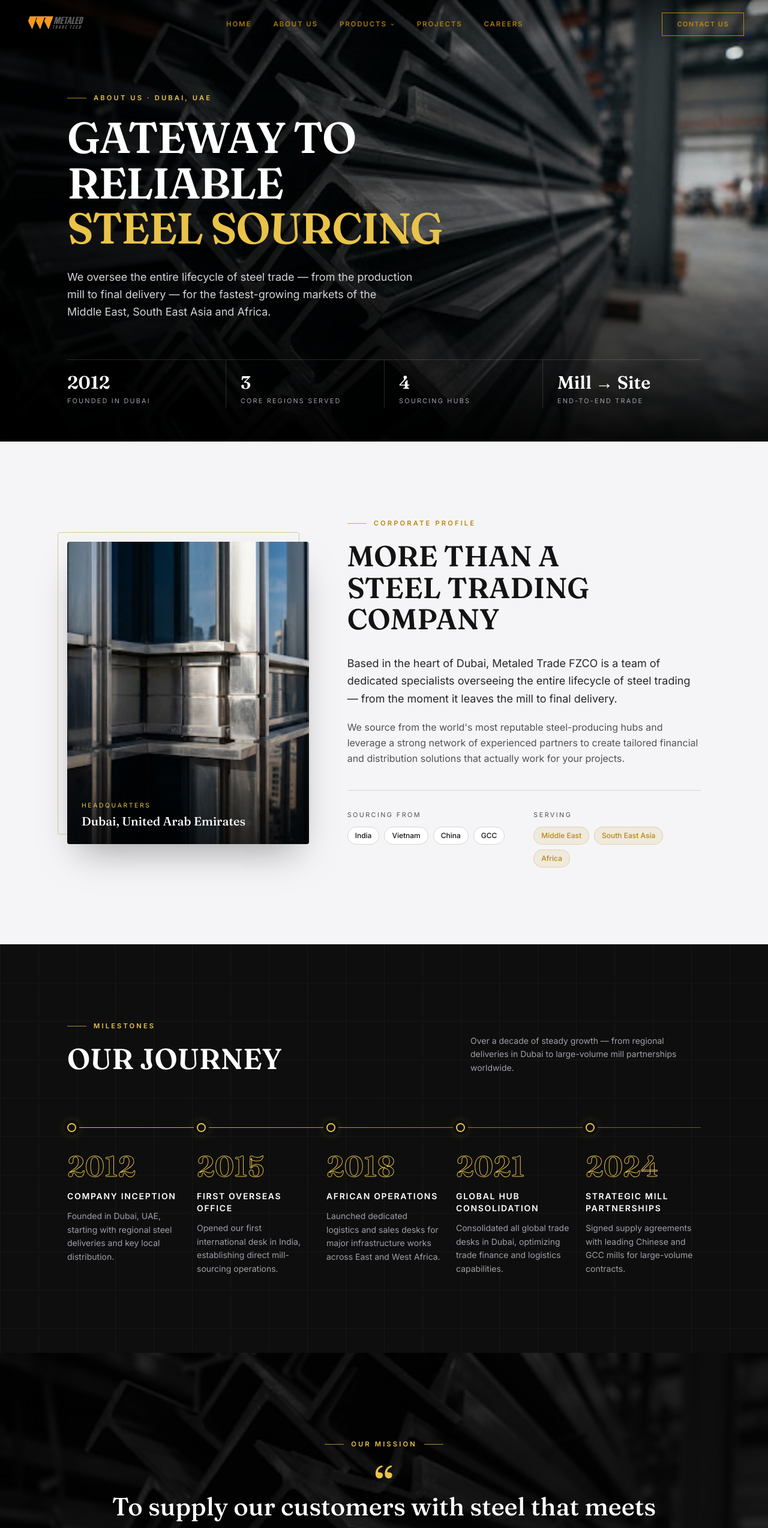
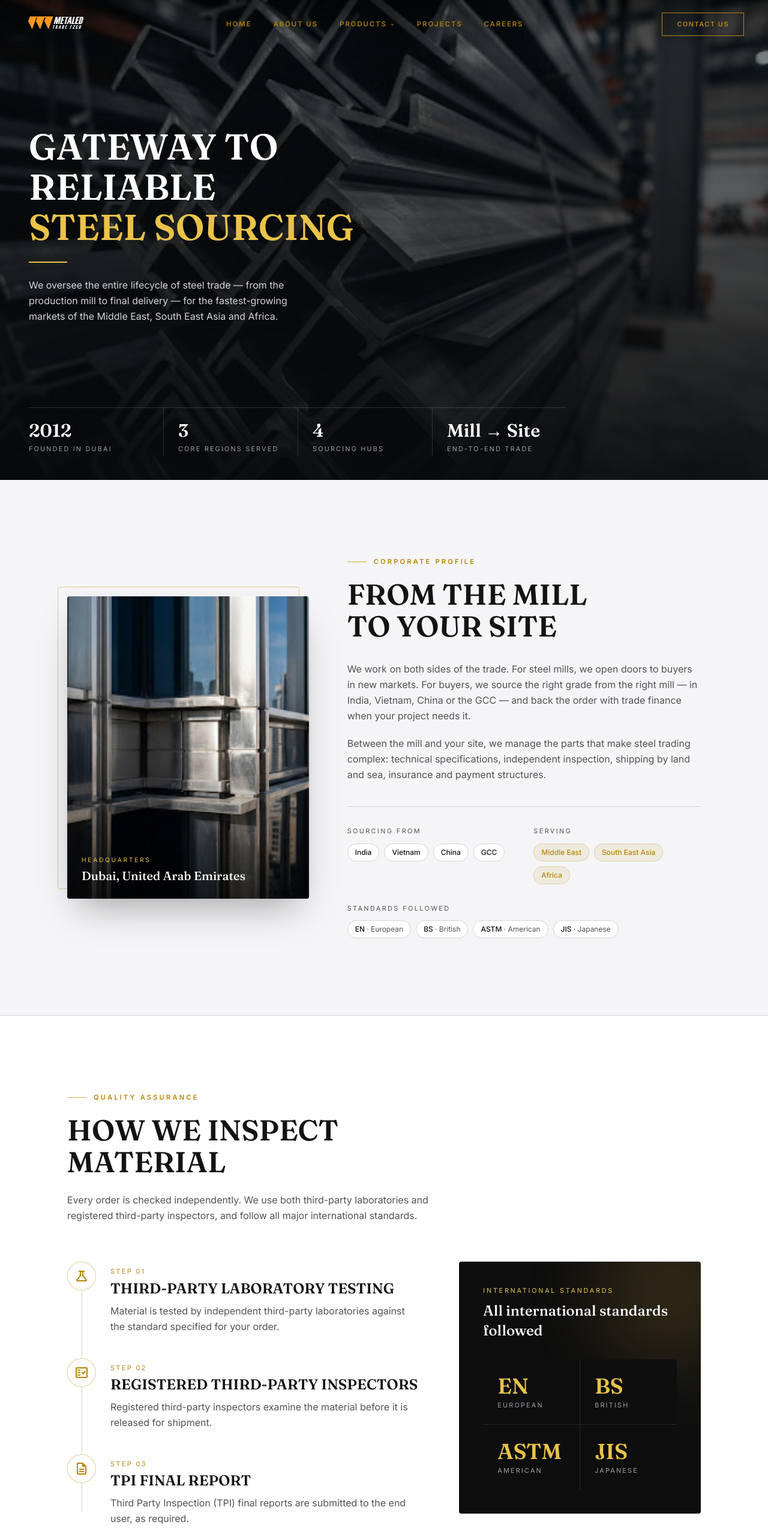
Before and after one commit to tusharikasuman/metaledtrade, a React (Vite) app in the folder frontend/: page /about in a window 1280 px wide. Shown: the top 2547 px of the page at 60% size. Built offline with nearby package versions, Linux system fonts and the light colour scheme.

Commit message:
home and about page content changed

```diff
--- a/frontend/src/Components/Navbar.jsx
+++ b/frontend/src/Components/Navbar.jsx
@@ -1,8 +1,13 @@
 import React, { useState, useEffect } from "react";
-import { Link } from "react-router-dom";
+import { Link, useLocation } from "react-router-dom";
 import { HiMenu, HiX, HiChevronDown } from "react-icons/hi";
 import { motion, AnimatePresence } from "framer-motion";
 import logo from "../assets/metaled-logo.png";
+import logoLight from "../assets/metaled-logo-light.png";
+
+// Pages whose top section is a dark video/photo hero — the unscrolled,
+// transparent navbar sits on dark there, so it needs the light logo.
+const DARK_HERO_PATHS = ["/", "/about", "/projects"];
 
 const NAV_LINKS = [
   { label: "Home", href: "/" },
@@ -23,6 +28,8 @@ const NAV_LINKS = [
 export default function Navbar() {
   const [open, setOpen] = useState(false);
   const [isScrolled, setIsScrolled] = useState(false);
+  const { pathname } = useLocation();
+  const onDarkHero = !isScrolled && DARK_HERO_PATHS.includes(pathname);
 
   useEffect(() => {
     document.documentElement.classList.add("light");
@@ -50,7 +57,7 @@ export default function Navbar() {
         <div className="max-w-[1400px] mx-auto px-5 md:px-10 flex items-center justify-between gap-6">
           <Link to="/" className="shrink-0 flex items-center">
             <img
-              src={logo}
+              src={onDarkHero ? logoLight : logo}
               alt="Metaled Trade FZCO"
               className="h-8 md:h-10 w-auto object-contain"
             />
--- a/frontend/src/Pages/About.jsx
+++ b/frontend/src/Pages/About.jsx
@@ -3,7 +3,7 @@ import { Link } from 'react-router-dom'
 import { motion } from 'framer-motion'
 import steelBeams from '../assets/about/steel_beams.jpg'
 import dubaiFacade from '../assets/about/building_detail.jpg'
-import ceoPhoto from '../assets/ceo_photo.jpeg'
+import ceoPhoto from '../assets/ceo.jpeg'
 import HeroVideoBackground from '../Components/HeroVideoBackground'
 
 const HERO_VIDEOS = [
@@ -25,6 +25,19 @@ const HERO_FACTS = [
 
 const SOURCING_HUBS = ['India', 'Vietnam', 'China', 'GCC']
 const MARKETS = ['Middle East', 'South East Asia', 'Africa']
+
+const STANDARDS = [
+    { code: 'EN', origin: 'European' },
+    { code: 'BS', origin: 'British' },
+    { code: 'ASTM', origin: 'American' },
+    { code: 'JIS', origin: 'Japanese' },
+]
+
+const INSPECTION_STEPS = [
+    { title: 'Third-party laboratory testing', desc: 'Material is tested by independent third-party laboratories against the standard specified for your order.', icon: 'science' },
+    { title: 'Registered third-party inspectors', desc: 'Registered third-party inspectors examine the material before it is released for shipment.', icon: 'fact_check' },
+    { title: 'TPI final report', desc: 'Third Party Inspection (TPI) final reports are submitted to the end user, as required.', icon: 'description' },
+]
 
 const MISSION_PILLARS = [
     { title: 'Industry Standards', desc: 'Every shipment verified against recognized international specifications before it ships.', icon: 'verified' },
@@ -88,40 +101,45 @@ function Eyebrow({ children, dark = false, center = false }) {
 
 function Hero() {
     return (
-        <section className="relative min-h-[92vh] pt-32 md:pt-36 flex flex-col justify-end overflow-hidden">
+        <section className="relative min-h-screen flex flex-col overflow-hidden">
             <HeroVideoBackground
                 sources={HERO_VIDEOS}
                 fallbackSrc={steelBeams}
                 fallbackAlt="Metaled Trade FZCO steel operations"
             />
-            <div className="absolute inset-0 z-10 bg-gradient-to-r from-black/85 via-black/55 to-black/10" />
-            <div className="absolute inset-x-0 bottom-0 h-1/2 z-10 bg-gradient-to-t from-black/90 to-transparent" />
+            <div
+                className="absolute inset-0 z-10 pointer-events-none"
+                style={{ background: 'linear-gradient(180deg, rgba(9, 10, 12, 0.45) 0%, rgba(9, 10, 12, 0.92) 100%)' }}
+            />
 
-            <div className="relative z-20 w-full max-w-6xl mx-auto px-6 md:px-12 pb-10 md:pb-14">
+            {/* Left-aligned copy, vertically centred — mirrors the Home hero */}
+            <div className="relative z-20 flex-1 flex items-center w-full px-6 md:px-12 pt-28 pb-10">
                 <motion.div
-                    initial={{ opacity: 0, y: 32 }}
+                    initial={{ opacity: 0, y: 28 }}
                     animate={{ opacity: 1, y: 0 }}
-                    transition={{ duration: 1, delay: 0.2, ease: EASE }}
-                    className="max-w-3xl"
+                    transition={{ duration: 0.8, delay: 0.2, ease: 'easeOut' }}
+                    className="w-full max-w-[620px]"
                 >
-                    <Eyebrow dark>About Us · Dubai, UAE</Eyebrow>
-                    <h1 className="font-display text-4xl sm:text-5xl md:text-6xl lg:text-7xl font-semibold text-white uppercase leading-[1.05] tracking-tight">
+                    <h1 className="font-display text-4xl md:text-5xl lg:text-6xl font-semibold uppercase leading-[1.12] text-white">
                         Gateway to reliable
                         <br />
                         <span style={{ color: DARK_GOLD }}>steel sourcing</span>
                     </h1>
-                    <p className="mt-7 max-w-xl text-base md:text-lg text-zinc-300 leading-relaxed">
+                    <div className="w-16 h-0.5 my-6" style={{ background: DARK_GOLD }} />
+                    <p className="text-zinc-300 leading-relaxed max-w-[480px]">
                         We oversee the entire lifecycle of steel trade — from the production mill to final delivery —
                         for the fastest-growing markets of the Middle East, South East Asia and Africa.
                     </p>
                 </motion.div>
+            </div>
 
             <motion.div
                 initial={{ opacity: 0 }}
                 animate={{ opacity: 1 }}
                 transition={{ duration: 1, delay: 0.7 }}
-                    className="mt-12 md:mt-16 grid grid-cols-2 md:grid-cols-4 border-t border-white/15"
+                className="relative z-20 w-full px-6 md:px-12 pb-8 md:pb-10"
             >
+                <div className="max-w-4xl grid grid-cols-2 md:grid-cols-4 border-t border-white/15">
                     {HERO_FACTS.map((fact, i) => (
                         <div
                             key={fact.label}
@@ -131,8 +149,8 @@ function Hero() {
                             <span className="block mt-1 text-[0.68rem] uppercase tracking-[0.2em] text-zinc-400">{fact.label}</span>
                         </div>
                     ))}
+                </div>
             </motion.div>
-            </div>
         </section>
     )
 }
@@ -157,18 +175,19 @@ function Profile() {
                     <FadeUp>
                         <Eyebrow>Corporate Profile</Eyebrow>
                         <h2 className="font-display text-3xl md:text-5xl font-semibold text-ivory uppercase leading-[1.1] mb-8">
-                            More than a<br />steel trading company
+                            From the mill<br />to your site
                         </h2>
                     </FadeUp>
                     <FadeUp delay={0.1}>
-                        <p className="text-lg text-on-surface-variant leading-relaxed mb-5">
-                            Based in the heart of Dubai, Metaled Trade FZCO is a team of dedicated specialists overseeing the
-                            entire lifecycle of steel trading — from the moment it leaves the mill to final delivery.
+                        <p className="text-steel leading-relaxed mb-5">
+                            We work on both sides of the trade. For steel mills, we open doors to buyers in new markets.
+                            For buyers, we source the right grade from the right mill — in India, Vietnam, China or the
+                            GCC — and back the order with trade finance when your project needs it.
                         </p>
                         <p className="text-steel leading-relaxed">
-                            We source from the world's most reputable steel-producing hubs and leverage a strong network of
-                            experienced partners to create tailored financial and distribution solutions that actually work
-                            for your projects.
+                            Between the mill and your site, we manage the parts that make steel trading complex:
+                            technical specifications, independent inspection, shipping by land and sea, insurance and
+                            payment structures.
                         </p>
                     </FadeUp>
 
@@ -186,6 +205,76 @@ function Profile() {
                             <div className="flex flex-wrap gap-2">
                                 {MARKETS.map((m) => (
                                     <span key={m} className="px-3 py-1.5 text-xs font-medium rounded-full bg-gold/10 text-gold border border-gold/25">{m}</span>
+                                ))}
+                            </div>
+                        </div>
+                        <div className="sm:col-span-2">
+                            <span className="block text-[0.68rem] uppercase tracking-[0.22em] text-steel mb-3">Standards followed</span>
+                            <div className="flex flex-wrap gap-2">
+                                {STANDARDS.map((st) => (
+                                    <span key={st.code} className="px-3 py-1.5 text-xs font-medium border border-outline-variant rounded-full text-ivory bg-bg-alt">
+                                        {st.code} <span className="text-steel font-normal">· {st.origin}</span>
+                                    </span>
+                                ))}
+                            </div>
+                        </div>
+                    </FadeUp>
+                </div>
+            </div>
+        </section>
+    )
+}
+
+function Inspection() {
+    return (
+        <section className="bg-bg-alt border-y border-outline-variant py-24 lg:py-32">
+            <div className="max-w-6xl mx-auto px-6 md:px-12">
+                <FadeUp className="max-w-2xl mb-14 md:mb-16">
+                    <Eyebrow>Quality Assurance</Eyebrow>
+                    <h2 className="font-display text-3xl md:text-5xl font-semibold text-ivory uppercase leading-[1.1] mb-6">How we inspect material</h2>
+                    <p className="text-steel leading-relaxed">
+                        Every order is checked independently. We use both third-party laboratories and registered
+                        third-party inspectors, and follow all major international standards.
+                    </p>
+                </FadeUp>
+
+                <div className="grid grid-cols-1 lg:grid-cols-12 gap-12 lg:gap-16 items-start">
+                    <div className="lg:col-span-7 relative">
+                        <span className="absolute left-6 top-6 bottom-6 w-px bg-outline-variant" aria-hidden="true" />
+                        {INSPECTION_STEPS.map((step, i) => (
+                            <FadeUp key={step.title} delay={i * 0.12} className="relative">
+                                <div className={`group flex gap-6 ${i < INSPECTION_STEPS.length - 1 ? 'pb-10' : ''}`}>
+                                    <span className="relative z-10 shrink-0 w-12 h-12 flex items-center justify-center rounded-full bg-bg-alt border border-gold/40 text-gold transition-colors duration-500 group-hover:bg-gold group-hover:text-white">
+                                        <span className="material-symbols-outlined text-xl">{step.icon}</span>
+                                    </span>
+                                    <div className="pt-2">
+                                        <span className="block text-[0.68rem] uppercase tracking-[0.22em] text-gold mb-1">Step 0{i + 1}</span>
+                                        <h3 className="font-display text-xl md:text-2xl font-semibold text-ivory uppercase mb-2">{step.title}</h3>
+                                        <p className="text-steel leading-relaxed">{step.desc}</p>
+                                    </div>
+                                </div>
+                            </FadeUp>
+                        ))}
+                    </div>
+
+                    <FadeUp delay={0.2} className="lg:col-span-5">
+                        <div className="relative overflow-hidden rounded-sm bg-[#0e0e0e] p-8 md:p-10">
+                            <div
+                                className="absolute -right-20 -top-20 w-64 h-64 rounded-full blur-3xl opacity-15 pointer-events-none"
+                                style={{ background: DARK_GOLD }}
+                            />
+                            <span className="relative block text-[0.68rem] uppercase tracking-[0.25em] mb-2" style={{ color: DARK_GOLD }}>
+                                International standards
+                            </span>
+                            <p className="relative font-display text-xl md:text-2xl text-white leading-snug mb-8">
+                                All international standards followed
+                            </p>
+                            <div className="relative grid grid-cols-2 gap-px bg-white/10">
+                                {STANDARDS.map((st) => (
+                                    <div key={st.code} className="bg-[#0e0e0e] p-5 md:p-6">
+                                        <span className="block font-display text-3xl md:text-4xl font-semibold" style={{ color: DARK_GOLD }}>{st.code}</span>
+                                        <span className="block mt-1 text-[0.68rem] uppercase tracking-[0.2em] text-zinc-400">{st.origin}</span>
+                                    </div>
                                 ))}
                             </div>
                         </div>
@@ -370,7 +459,7 @@ function Leadership() {
                         <img
                             src={ceoPhoto}
                             alt="Mr Indronil Mukherjee, Chief Executive Officer"
-                            className="w-full h-full object-cover object-top transition-transform duration-1000 ease-out group-hover:scale-105"
+                            className="w-full h-full object-cover object-[center_66%] transition-transform duration-1000 ease-out group-hover:scale-105"
                         />
                     </div>
                 </FadeUp>
@@ -447,6 +536,7 @@ const About = () => {
         <div className="bg-bg text-on-surface font-body min-h-screen antialiased">
             <Hero />
             <Profile />
+            <Inspection />
             <Journey />
             <Mission />
             <ValueCreation />
--- a/frontend/src/Pages/Home.jsx
+++ b/frontend/src/Pages/Home.jsx
@@ -9,7 +9,8 @@ import CountUpStat from "../Components/CountUpStat";
 import { isPreloaderDone, onPreloaderDone } from "../lib/preloaderStatus";
 import bgImg from "../assets/homebg.png";
 import bgImgLight from "../assets/homebg_light.png";
-import ceoPhoto from "../assets/ceo_photo.jpeg";
+import ceoPhoto from "../assets/ceo.jpeg";
+import stockyardImg from "../assets/about/steel_beams.jpg";
 
 const HERO_VIDEOS = [
   "/videos/metaled-hero-reel-1.mp4",
@@ -17,12 +18,14 @@ const HERO_VIDEOS = [
 ];
 
 const ABOUT_SUMMARY =
-  "Based in the heart of Dubai, Metaled Trade FZCO oversees every step of the steel supply chain, from production at the mill right down to final delivery, with a strong focus on markets across the Middle East, South East Asia, and Africa. Our strong network of seasoned industry partners and our own expert team work tirelessly to bring you world-class steel precisely when and where you need it.";
+  "Based in Dubai, Metaled Trade FZCO manages every step of the steel supply chain, from production at the mill to final delivery, for customers across the Middle East, South East Asia and Africa. Our in-house team, backed by a network of seasoned industry partners, gets you the right steel precisely when and where you need it.";
+
+const FOUNDED = 2012;
 
 const STATS = [
   { value: "10M+", label: "Tons Shipped" },
   { value: "30+", label: "Countries Served" },
-  { value: "15+", label: "Years of Excellence" },
+  { value: String(new Date().getFullYear() - FOUNDED), label: `Years in Trade, Since ${FOUNDED}` },
 ];
 
 const VIDEO_ID = "DSWfdyWgg_A";
@@ -71,16 +74,28 @@ export default function Home() {
               animate={revealed ? { opacity: 1, y: 0 } : undefined}
               transition={{ duration: 0.8, delay: 0.75, ease: "easeOut" }}
             >
-              <span className="inline-block text-[0.72rem] font-semibold tracking-[0.22em] uppercase text-[#ffd862] mb-3">Established Excellence</span>
               <h1 className="font-display text-4xl md:text-5xl lg:text-6xl font-semibold uppercase leading-[1.12] mb-6 text-white">
-                A Legacy of Strength in
-                <br /> the Heart of Dubai
+                Inspected steel from
+                <br /> trusted mills, <span className="text-[#ffd862]">delivered</span>
+                <br /> <span className="text-[#ffd862]">on time</span>
               </h1>
               <div className="w-16 h-0.5 bg-[#ffd862] my-6" />
-              <p className="text-zinc-300 leading-relaxed max-w-[480px]">
-                Structural steel, plates and alloys, sourced from trusted mills
-                and delivered on time across the Middle East, Asia and Africa.
-              </p>
+
+              <div className="mt-8 flex flex-wrap gap-3">
+                <Link
+                  to="/contact"
+                  className="inline-flex items-center gap-2 px-7 py-3.5 bg-[#ffd862] text-[#131313] text-xs font-bold uppercase tracking-[0.18em] transition-all duration-300 hover:bg-white hover:gap-3"
+                >
+                  Request a Quote
+                  <span aria-hidden="true">&rarr;</span>
+                </Link>
+                <Link
+                  to="/products"
+                  className="inline-flex items-center px-7 py-3.5 border border-white/40 text-white text-xs font-bold uppercase tracking-[0.18em] transition-colors duration-300 hover:border-[#ffd862] hover:text-[#ffd862]"
+                >
+                  Explore Products
+                </Link>
+              </div>
             </motion.div>
           </div>
         </section>
@@ -109,7 +124,7 @@ export default function Home() {
               ))}
             </div>
             <p className="text-xs uppercase tracking-wider text-steel mb-8">
-              Key projects delivered across the Middle East, India and Africa
+              Key projects delivered across Saudi Arabia, the UAE and Oman
             </p>
 
             <Link
@@ -128,7 +143,7 @@ export default function Home() {
             viewport={{ once: true, amount: 0.3 }}
             transition={{ duration: 0.6, ease: "easeOut" }}
           >
-            <img src={bgImg} alt="Metaled Trade FZCO steel production facility" className="w-full h-full object-cover grayscale-[0.2] contrast-[1.05]" />
+            <img src={stockyardImg} alt="Structural steel sections stacked in a stockyard" className="w-full h-full object-cover grayscale-[0.2] contrast-[1.05]" />
             <span className="absolute right-4 bottom-4 inline-flex items-center gap-2 bg-gold text-bg text-xs font-bold tracking-wider px-4 py-2 rounded">
               <HiOutlineGlobeAlt className="text-lg" />
               Global Supply Network
@@ -171,7 +186,7 @@ export default function Home() {
         {/* CEO Message */}
         <section id="ceo-message" className="grid grid-cols-1 md:grid-cols-[0.8fr_1.2fr] gap-10 md:gap-14 items-center max-w-6xl mx-auto px-6 md:px-12 pb-24">
           <div className="rounded-lg overflow-hidden h-[300px] md:h-[500px]">
-            <img src={ceoPhoto} alt="CEO Mr Indronil Mukherjee" className="w-full h-full object-cover" />
+            <img src={ceoPhoto} alt="CEO Mr Indronil Mukherjee" className="w-full h-full object-cover object-[center_50%] md:object-[center_66%]" />
           </div>
 
           <motion.div
```
Also changed, not shown: frontend/src/assets/ceo.jpeg (added), frontend/src/assets/metaled-logo-light.png (added). Lines whose indentation alone changed are shown as unchanged.
